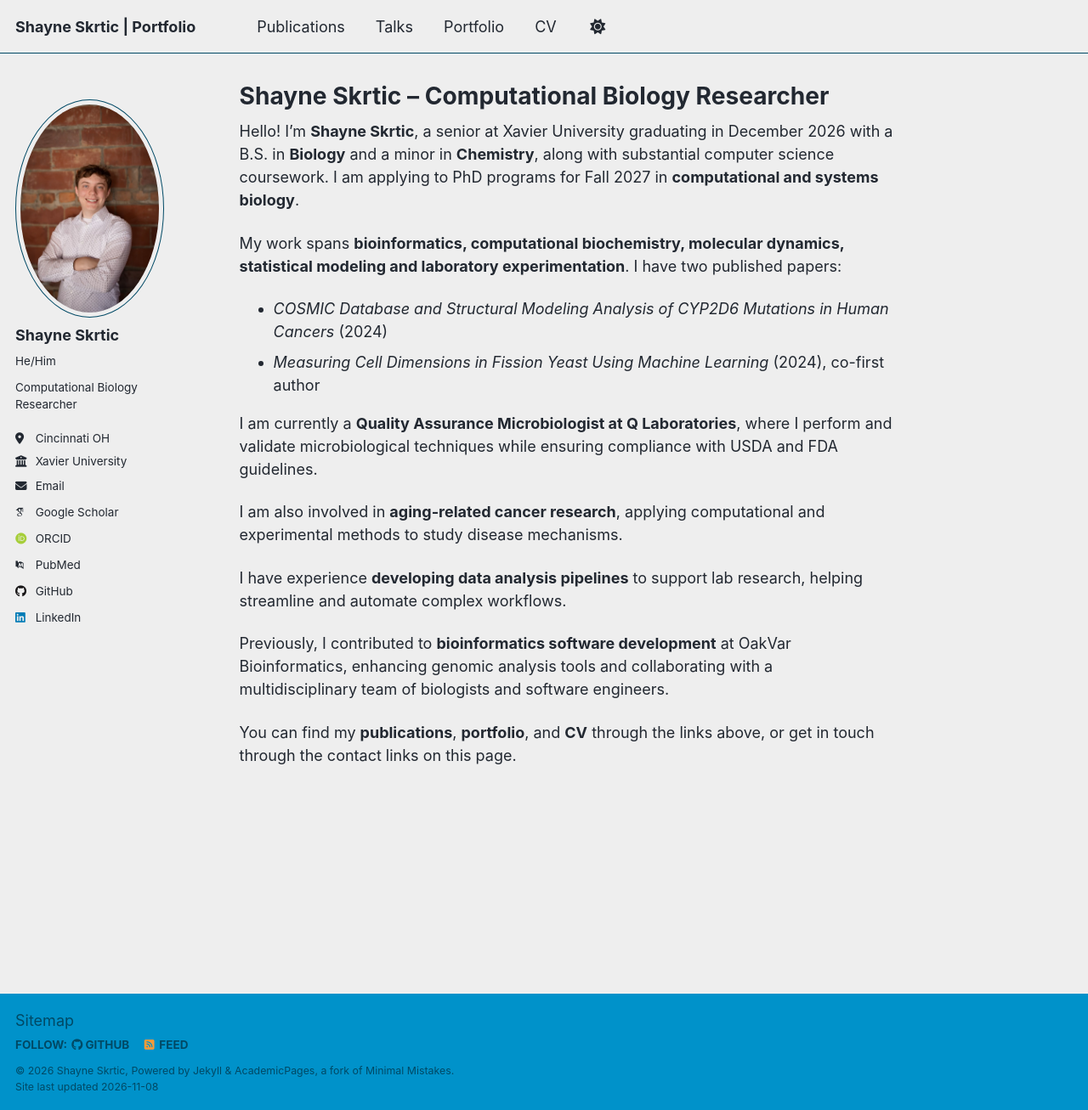
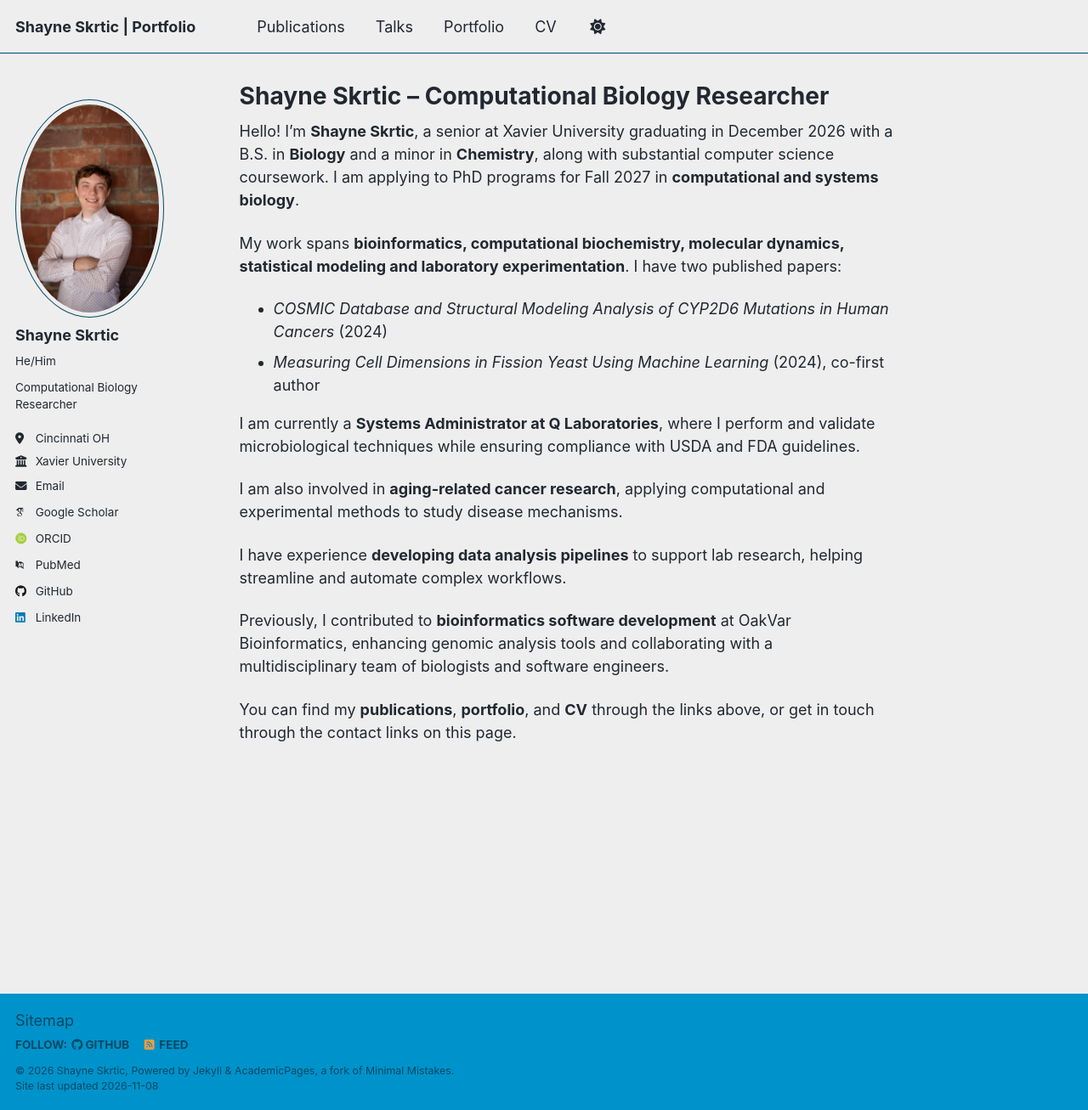
Before and after one commit to skrticshayne/skrticshayne.github.io, a Jekyll site: the page built from _pages/about.md, in a window 1280 px wide and 1307 px high. Shown: the whole window at 85% size. Built offline with Jekyll 4.4.1, drawn with Linux system fonts in a browser that asks for light colours; some web fonts are replaced; a script that is not in the unit is left out.

Commit message:
cleaning Updates

```diff
--- a/_pages/about.md
+++ b/_pages/about.md
@@ -14,7 +14,7 @@ My work spans **bioinformatics, computational biochemistry, molecular dynamics,
 - *COSMIC Database and Structural Modeling Analysis of CYP2D6 Mutations in Human Cancers* (2024)
 - *Measuring Cell Dimensions in Fission Yeast Using Machine Learning* (2024), co-first author
 
-I am currently a **Quality Assurance Microbiologist at Q Laboratories**, where I perform and validate microbiological techniques while ensuring compliance with USDA and FDA guidelines.
+I am currently a **Systems Administrator at Q Laboratories**, where I perform and validate microbiological techniques while ensuring compliance with USDA and FDA guidelines.
 
 I am also involved in **aging-related cancer research**, applying computational and experimental methods to study disease mechanisms.
 
```
